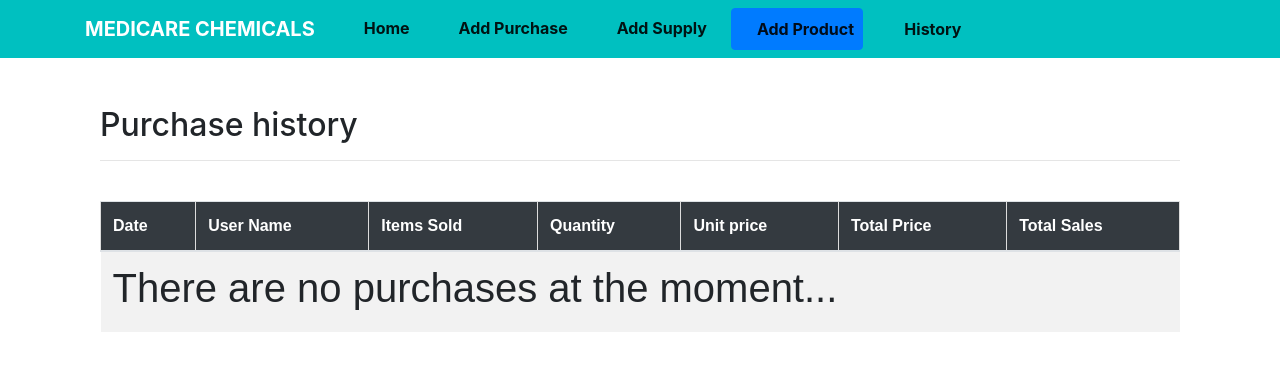
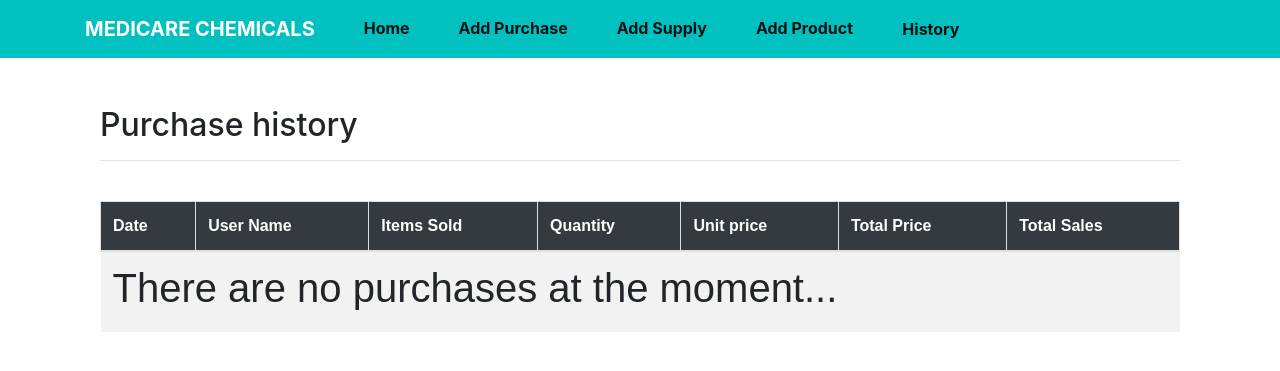
Before and after one commit to prince-cloud/pharmacy_pos, a Django app: page / in a window 1280 px wide. Shown: the top 371 px of the page. Run offline with Django 3.2, Linux system fonts and the light colour scheme; data that the repository does not hold is empty; some libraries are stand-ins or nearby versions; some web fonts are replaced.

Commit message:
fixed nav-link color

```diff
--- a/templates/base.html
+++ b/templates/base.html
@@ -44,7 +44,7 @@
                                 </b></a>
                         </li>
                         <li class="nav-item active">
-                            <a class="nav-link btn btn-primary" id="add-product-link"> <i class="fas fa-plus"></i> <b>
+                            <a class="nav-link" id="add-product-link"> <i class="fas fa-plus"></i> <b>
                                     Add Product </b></a>
                         </li>
                         <li class="nav-item active">
```
